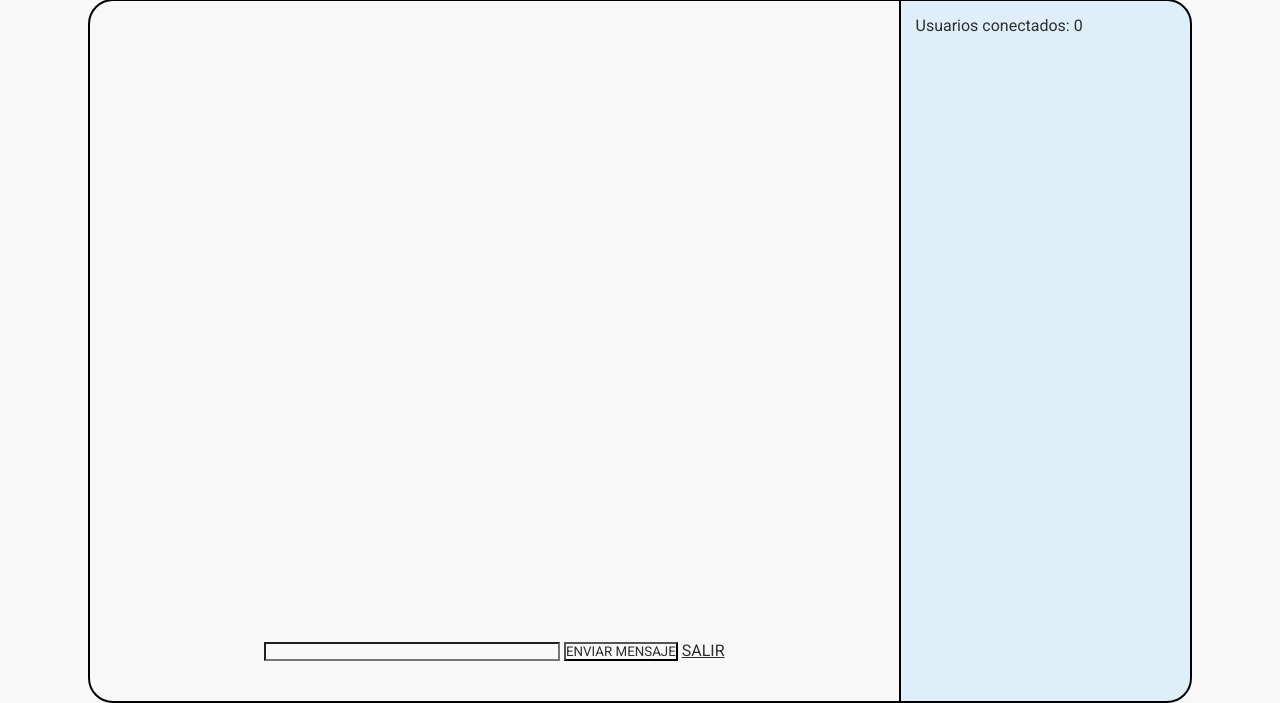
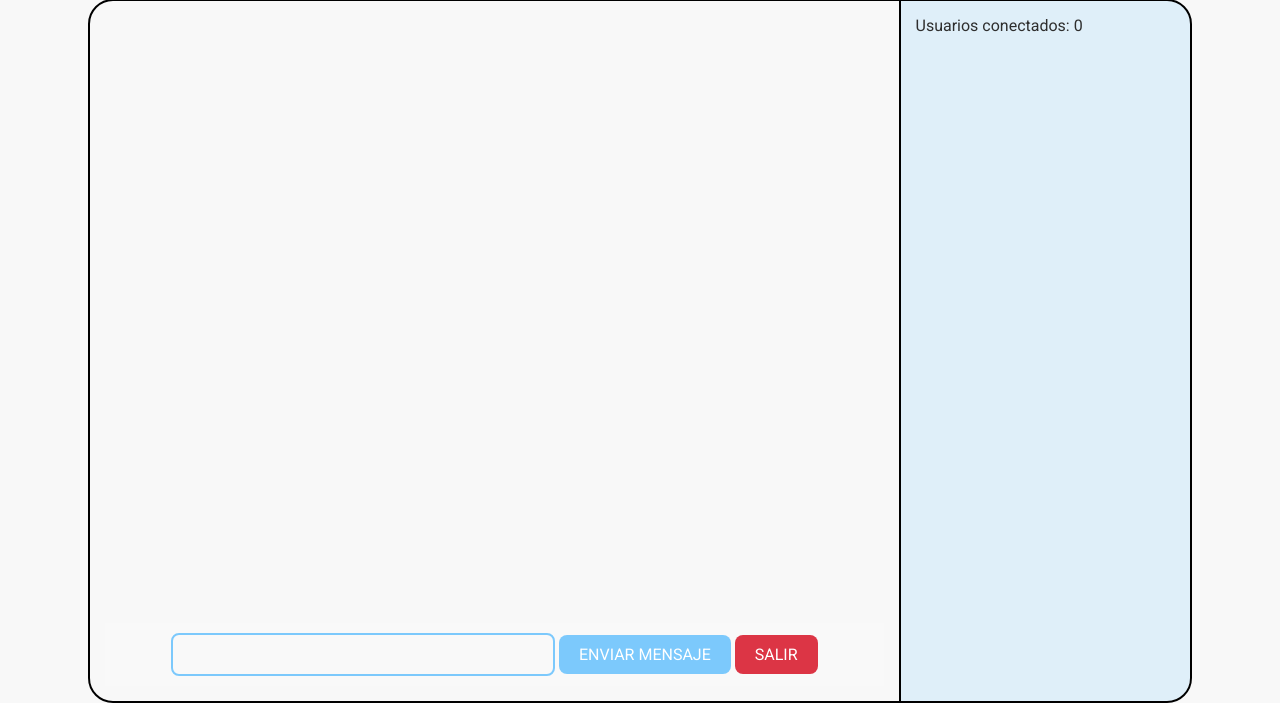
Before and after one commit to dest-ny/FlaskChat, a Flask app: page / in a window 1280 px wide. Shown: the part 97-800 px from the top of the page. Run offline with Flask 3, Linux system fonts and the light colour scheme; the visitor is signed in with stand-in values (Sample User, id 1); data that the repository does not hold is empty; parts of the project's set-up code (start-up, migrations or seed data) failed here and were passed over; some libraries are stand-ins or nearby versions.

Commit message:
Timeout finally working and inputs UI done

```diff
--- a/app/chat/controllers/routes.py
+++ b/app/chat/controllers/routes.py
@@ -17,27 +17,25 @@ def login():
     if request.method == 'POST':
         nombre = request.form['nombre']
         password = request.form['pass']
-        logueado = False
-        for usuario in get_usuarios_online():
-            if usuario['name'] == nombre:
-                logueado = True
-                break
-        if logueado:
-            error = "usuario ya logueado"
-        else:
-            result = validate_credentials(nombre, password)
-            if(result):
-                session['nombre'] = nombre
-                session['role'] = result['role']
-                return redirect(url_for('chat'))
+        try:
+            if any(usuario['name'] == nombre for usuario in get_usuarios_online()):
+                    error = "El usuario ya está conectado"
             else:
-                error = "Nombre o contraseña incorrectos"
+                result = validate_credentials(nombre, password)
+                if(result):
+                    session['nombre'] = nombre
+                    session['role'] = result['role']
+                    return redirect(url_for('chat'))
+                else:
+                    error = "Nombre o contraseña incorrectos"
+        except Exception as e:
+            error = "Error durante el inicio de sesión. Inténtalo de nuevo más tarde."
     return render_template('login.html', error=error)
 
 @app.route("/logout")
 def logout():
     if 'nombre' in session:
-        session.pop('nombre', None)
+        session.clear()
         return redirect(url_for('login'))
     else:
         return redirect(url_for('login'))
@@ -52,24 +50,24 @@ def register():
         nombre = request.form['nombre']
         password = request.form['pass']
         repetirPass = request.form['passrepeat']
-        if len(nombre.strip()) >= 3:
-            if not username_exists(nombre):
-                if len(password) > 4:
-                    l = any(c.isalpha() for c in password)
-                    n = any(c.isalpha() for c in password)
-                    if l and n:
-                        if password == repetirPass:
-                            register_user(nombre, password)
-                            flash("Usuario registrado con éxito", 'success')
-                            return redirect(url_for('chat'))
-                        else:
-                            error = "Contraseñas no coinciden"
-                    else:
-                        error = "Contraseña inválida (no contiene numero o letra)"
-                else:
-                    error = "Contraseña demasiado corta"
+
+        try:
+            if len(nombre.strip()) < 3:
+                error = "El nombre es demasiado corto"
+            elif username_exists(nombre):
+                error = "El nombre no está disponible"
+            elif len(password) < 5:
+                error = "La contraseña es demasiado corta"
+            elif not (any(c.isalpha() for c in password) and any(c.isdigit() for c in password)):
+                error = "La contraseña debe contener al menos una letra y un número"
+            elif password != repetirPass:
+                error = "Las contraseñas no coinciden"
             else:
-                error = "Nombre no disponible"
-        else:
-            error = "Nombre demasiado corto"
+                hashed_password = flask_bcrypt.generate_password_hash(password)
+                register_user(nombre, hashed_password)
+                flash("Usuario registrado con éxito", 'success')
+                return redirect(url_for('login'))
+        except Exception as e:
+            error = "Error durante el registro. Inténtalo de nuevo más tarde"
+
     return render_template('register.html', error = error)
--- a/app/chat/models/db.py
+++ b/app/chat/models/db.py
@@ -122,7 +122,7 @@ def set_online_status(name, status):
 def db_timeout_user(id, time):
     try:
         with get_db_cursor() as cur:
-            cur.execute("UPDATE users SET banned_until = %s WHERE id = %s", (time, id))
+            cur.execute("UPDATE users SET banned_until = %s, online = 0 WHERE id = %s", (time, id))
             cur.connection.commit()
     except Exception as e:
         logger.error(f"Error updating banned_until: {e}", exc_info=True)
--- a/app/static/css/style.css
+++ b/app/static/css/style.css
@@ -1,5 +1,7 @@
 @import url('https://fonts.googleapis.com/css2?family=Roboto:ital,wght@0,100..900;1,100..900&display=swap');
-
+:root{
+    --_background: hsla(204, 100%, 50%, 0.5);
+}
 * {
     background-color: transparent;
     color: #2e2e2e;
@@ -77,7 +79,7 @@ body{
     gap: 10px;
 }
 .form .btn{
-    background-color: hsla(204, 100%, 50%, 0.5);
+    background-color: var(--_background);
     border-radius: 8px;
     text-decoration: none;
     border-width: 0;
@@ -173,7 +175,7 @@ body{
 .tooltip .tooltiptext {
     visibility: hidden;
     width: 160px;
-    background-color: hsla(204, 100%, 50%, 1);;
+    background-color: hsla(204, 100%, 50%, 1);
     color: #fff;
     text-align: center;
     padding: 5px 0;
@@ -226,11 +228,59 @@ body{
 
 .chat__wrapper .chat__inputs{
     display: flex;
-    justify-content: center;
-    gap: 5px;
-    background-color: transparent;
+    gap: 10px;
+    padding: 10px;
+    background-color: #f9f9f9;
+}
+#mensajeInput {
+    flex: 1;
+    padding: 10px 15px;
+    border: 2px solid var(--_background);
+    border-radius: 8px;
+    font-size: 16px;
+    outline: none;
+    transition: all 0.3s ease;
+}
+#mensajeInput:focus {
+    border-color: #0056b3 !important;
+    box-shadow: 0 0 8px rgba(0, 123, 255, 0.3);
+}
+#enviarMensajeSubmit{
+    padding: 10px 20px;
+    background-color: var(--_background);
+    color: white;
+    border: none;
+    border-radius: 8px;
+    font-size: 16px;
+    cursor: pointer;
+    transition: all 0.3s ease;
+}
+#enviarMensajeSubmit:hover{
+    background-color: #0056b3;
+    transform: translateY(-2px)
+}
+#enviarMensajeSubmit:active{
+    transform: translateY(0)
+}
+#salirLink {
+    display: inline-block;
+    padding: 10px 20px;
+    background-color: #dc3545;
+    color: white;
+    text-decoration: none;
+    border-radius: 8px;
+    font-size: 16px;
+    cursor: pointer;
+    transition: all 0.3s ease;
+}
+#salirLink:hover {
+    background-color: #c82333;
+    transform: translateY(-2px);
 }
 
+#salirLink:active {
+    transform: translateY(0);
+}
 .chat__listamensajes{
     display: flex;
     flex-direction: column;
@@ -263,14 +313,24 @@ body{
     display: flex;
     justify-content: center;
     padding: 10px;
+    transition: all 100ms;
+}
+
+.chat__notif:hover{
+    transform: translateY(-2px);
+    box-shadow: 0 4px 8px rgba(0, 0, 0, 0.2);
+    cursor: default;
 }
 
 .chat_join{
     background-color: rgba(45, 250, 45, 0.5);
 }
 
+.chat_ban{
+    background-color: #f4433677;
+}
 .chat_leave{
-    background-color: rgba(255, 25, 25, 0.5);
+    background-color: #fb8a0080
 }
 
 .users__container{
--- a/app/static/javascript/chatjs.js
+++ b/app/static/javascript/chatjs.js
@@ -57,12 +57,14 @@ socket.on('usuarios_online', function(data){
     });
 });
 
-socket.on("force_disconnect", function(){
-    socket.disconnect()
-})
+socket.on("force_disconnect", function(name){
+    if (!name || name === document.body.dataset.name) {
+        socket.disconnect();
+    }
+});
 
 socket.on("user_timeout", function(usuario){
-    if(usuario.nombre === document.body.dataset.name){
+    if(usuario.name === document.body.dataset.name){
         socket.disconnect()
     }
 })
@@ -70,7 +72,7 @@ if(formChat){
     formChat.addEventListener("submit", async (event) =>{
         event.preventDefault()
         if(mensajeInput && mensajeInput.value.trim() === "") {
-            mensajeInput.style.border = "1px solid rgb(255, 47, 0)"
+            mensajeInput.style.border = "2px solid rgb(255, 47, 0)"
             return
         }
 
@@ -88,7 +90,7 @@ function scrollChat(){
     const scrollBottom = () => {
         const scrollOptions = {
             top: scroll,
-            behaviour: "smoorth",
+            behaviour: "smooth",
         };
         sala.scrollTo(scrollOptions);
     }
--- a/app/templates/index.html
+++ b/app/templates/index.html
@@ -29,8 +29,8 @@
                 <div class="chat__inputs">
                     <form id="chat__form">
                         <input id="mensajeInput" size="40" autocomplete="off">
-                        <input type="submit" value="ENVIAR MENSAJE">
-                        <a href="{{url_for('logout')}}">SALIR</a>
+                        <input type="submit" id="enviarMensajeSubmit" value="ENVIAR MENSAJE">
+                        <a href="{{url_for('logout')}}" id="salirLink">SALIR</a>
                     </form>
                 </div>
             </div>
```
Also changed, not shown: app/chat/controllers/events.py (+23 -11 lines).
